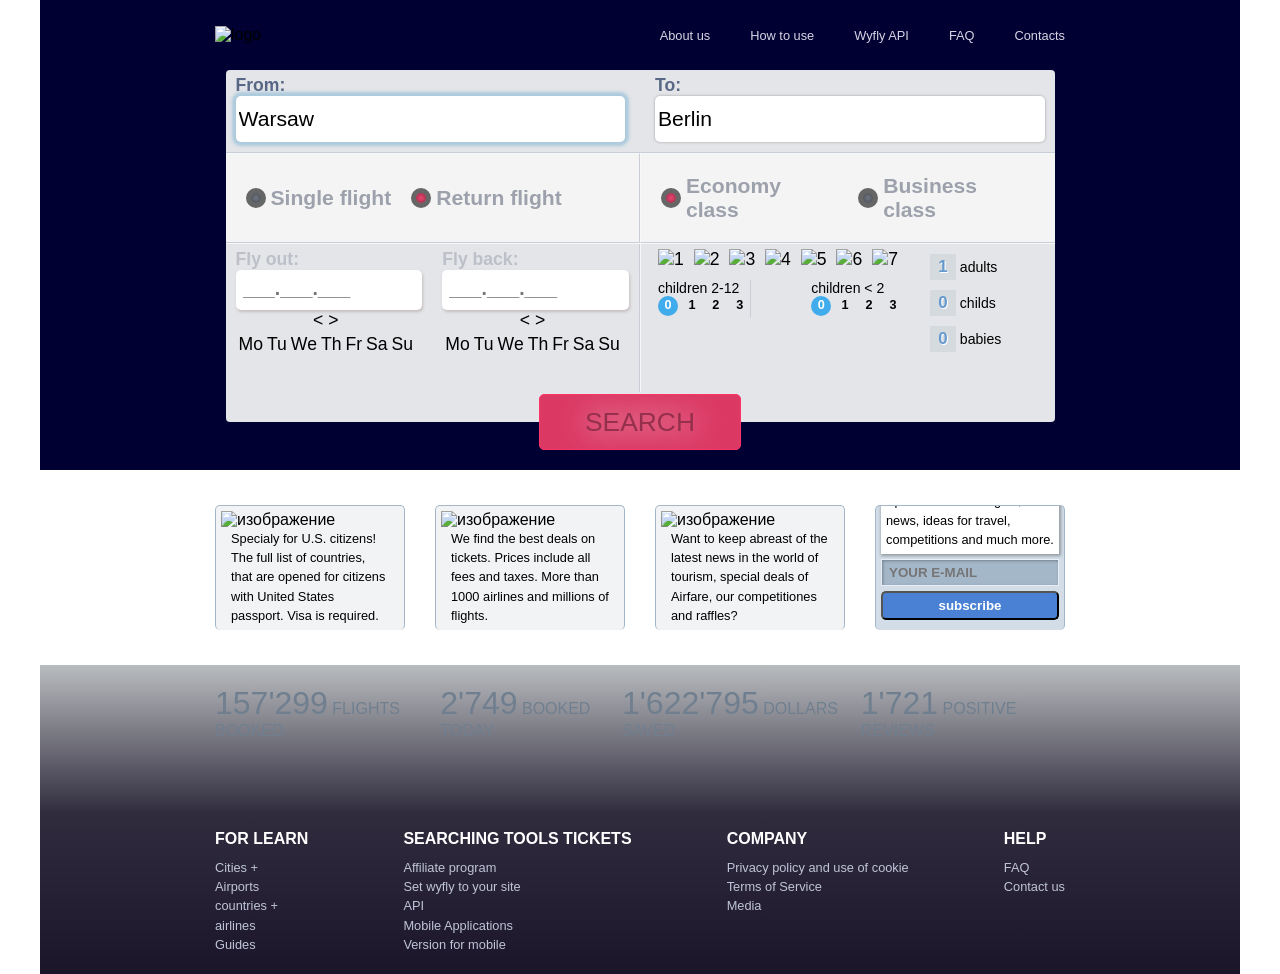
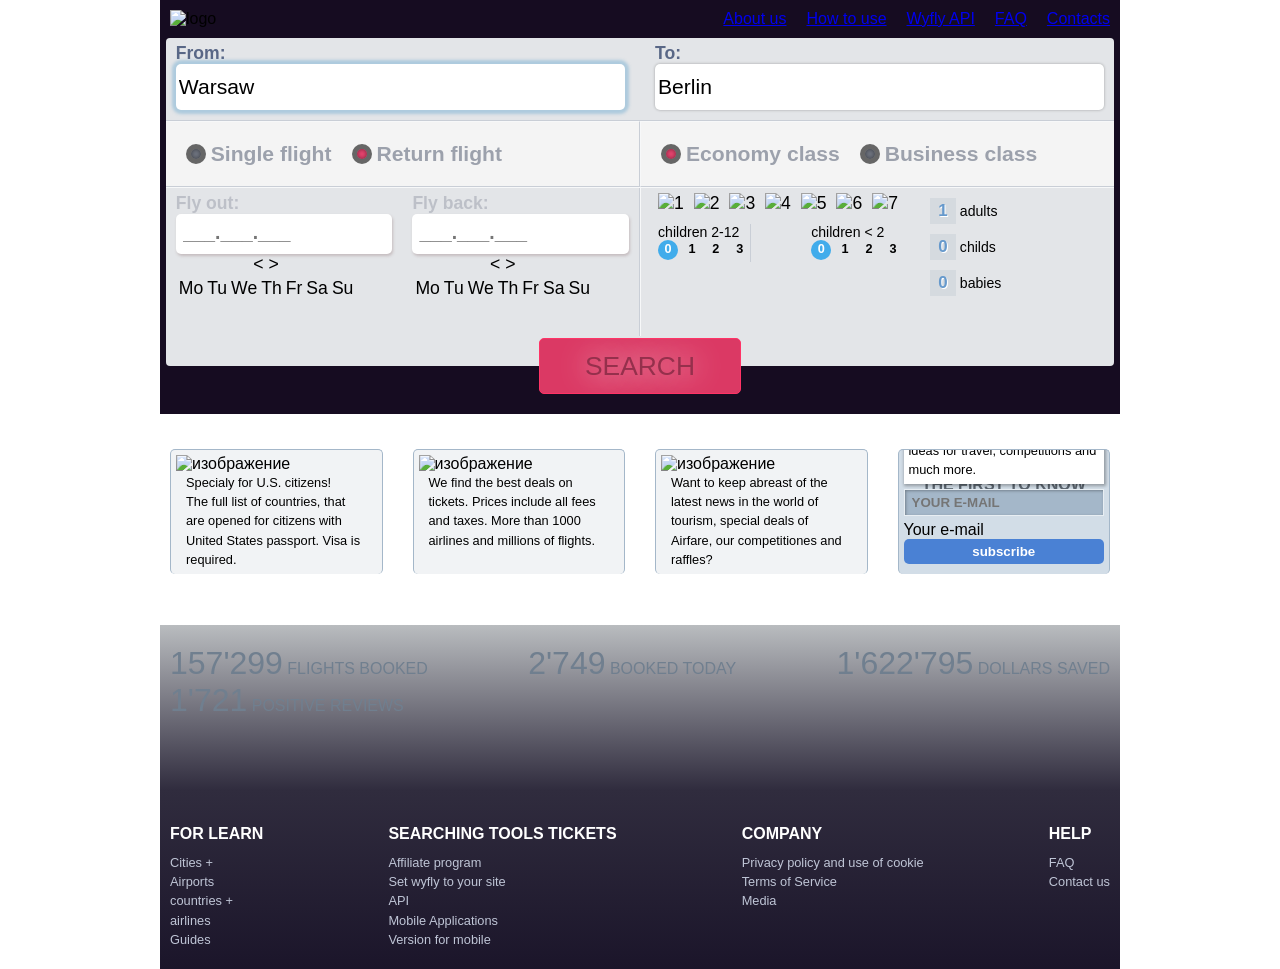

Обновляет wyfly

--- a/css/wyfly_styles.css
+++ b/css/wyfly_styles.css
@@ -1,41 +1,61 @@
-* {
+*, *::before, *::after {
 	box-sizing: border-box;
 }
 body {
 	font-family: "PT Sans", sans-serif;
-	margin: 0px;
-	padding: 0px;
+	margin: 0;
+	padding: 0;
+}
+.visually-hidden {
+  position: absolute;
+  width: 1px;
+  height: 1px;
+  margin: -1px;
+  border: 0;
+  padding: 0;
+  white-space: nowrap;
+  clip-path: inset(100%);
+  clip: rect(0 0 0 0);
+  overflow: hidden;
 }
 .wrapper {
-	max-width: 1200px;
+	max-width: 960px;
 	margin: 0 auto;
 }
 .top {
-	background-color: #003;
-	background-image: url(../img/backgr04.png);
-	background-repeat: no-repeat;
-	background-position: 0px 0px;
+	background-color: #160c21;
+	background-image: url(../img/backgr01.png), url(../img/backgr04.png);
+	background-repeat: repeat-x;
+	background-position: 0 100%, 0 50px;
 	padding-bottom: 20px;
 }
 .header {
 	display: flex;
 	justify-content: space-between;
 	align-items: center;
-	padding: 10px 175px;
+	padding: 10px;
 }
 .menu {
 	list-style-type: none;
+  padding: 0;
+  margin: 0;
 	display: flex;
-	justify-content: flex-start;
-	gap: 20px;	
+	gap: 20px;
 	flex-wrap: wrap;
 }
-.menu li a {
+.menu-link {
 	color: #d8d4e4;
-	text-decoration: none;	
+	text-decoration: none;
 	padding-left: 20px;
 	font-family: Montserrat, sans-serif;
 	font-size: .8em;
+}
+.menu-link:hover {
+  color: #fff;
+}
+.menu-link:active {
+  color: #fff;
+  opacity: 0.6;
 }
 .about {
 	background-image: url(../img/about.png);
@@ -64,16 +84,26 @@ body {
 }
 
 .information {
-	padding: 0;	
-	width: 70%;
-	margin: 0 auto;
-	background: url(../img/form_border1.png) no-repeat left top 10px, url(../img/form_border2.png) no-repeat right top 10px; 
-	font-family: "PT Sans Narrow", sans-serif;
+	padding: 0;
+  font-family: "PT Sans Narrow", sans-serif;
 	font-size: 1.1em;
+  display: flex;
 }
-#booking {
-	width: calc(100% - 11px);
-	margin: 0 auto;	
+.information::before {
+  content: "";
+  display: block;
+  width: 6px;
+  height: 195px;
+  margin-top: 10px;
+  background: url(../img/form_border1.png) no-repeat left top;
+}
+.information::after {
+  content: "";
+  display: block;
+  width: 6px;
+  height: 195px;
+  margin-top: 10px;
+  background: url(../img/form_border2.png) no-repeat right top;
 }
 .destination  {
 	background: #e3e5e8;
@@ -86,7 +116,7 @@ body {
 	border-top-right-radius: 4px;
 }
 .from, .to {
-	flex: 1 1 calc((100% / 2) - 30px);	
+	flex: 1 1 calc((100% / 2) - 30px);
 }
 .switch {
 	background-color: transparent;
@@ -125,7 +155,7 @@ body {
 	border: none;
 	box-shadow: 0 0 3px rgba(0, 0, 0, .3);
 }
-.destination select:focus {		
+.destination select:focus {
 	background-image: url(../img/select2.png);
 	box-shadow:  0 0 3px 4px rgba(121,178,211,.5);
 	outline: none;
@@ -157,8 +187,8 @@ select::-ms-expand {
 	display: flex;
 	align-items: center;
 }
-.flight input { 
-	display:none; 
+.flight input {
+	display:none;
 }
 .flight span {
     width: 20px;
@@ -190,17 +220,17 @@ select::-ms-expand {
 	border-top: #f7f8f9 1px solid;
 	border-bottom-left-radius: 4px;
 	border-bottom-right-radius: 4px;
-	background: #e3e5e8; 
+	background: #e3e5e8;
 	padding-bottom: 30px;
 }
 .dates {
 	width: 50%;
 	position: relative; /*для позиционирования календаря*/
 	display: flex;
-	justify-content: flex-start;	
+	justify-content: flex-start;
 	flex-wrap: wrap;
 	gap: 20px;
-	padding: 5px 10px 10px;	
+	padding: 5px 10px 10px;
 }
 .dateFrom, .dateBack {
 	flex: 0 1 calc((100% - 20px ) / 2);
@@ -282,7 +312,7 @@ select::-ms-expand {
 	height: 26px;
 	background-color: #d5dadf;
 	border: none;
-	color: #69c;	
+	color: #69c;
 	margin: 5px 0px;
 	font-family: "PT Sans Narrow", sans-serif;
 	font-weight: 700;
@@ -322,16 +352,14 @@ select::-ms-expand {
 	justify-content: space-between;
 	flex-wrap: wrap;
 	gap: 30px;
-	background-image: url(../img/backgr01.png);
-	background-repeat: repeat-x;
-	background-position: 0px 0px;
-	background-color: #FFF;
-	padding: 35px 175px;
+	background-color: #fff;
+	padding: 35px 10px;
 }
 .content figure {
 	padding: 5px;
 	flex: 1 1 calc((100% / 4) - (30px * 3));
 	background: #f1f3f5 url(../img/backgr02.png) no-repeat left bottom;
+  background-size: 100% 9px;
 	margin: 0;
 	overflow: hidden;
 	border-radius: 5px;
@@ -403,26 +431,24 @@ select::-ms-expand {
 	font-family: Play, sans-serif;
 	font-weight: 700;
 	cursor: pointer;
-}
-.subscribe label {
-	display: none;
+  border: none;
 }
 
 .footer {
-	background: url(../img/backgr06.png) repeat-x #b9bcbf; 
-	background: url(../img/backgr06.png) repeat-x, -moz-linear-gradient(top,  #b9bcbf 0%, #302c3e 48%, #1b152a 100%);
-	background: url(../img/backgr06.png) repeat-x, -webkit-linear-gradient(top,  #b9bcbf 0%,#302c3e 48%,#1b152a 100%); 
-	background: url(../img/backgr06.png) repeat-x, linear-gradient(to bottom,  #b9bcbf 0%,#302c3e 48%,#1b152a 100%);
+  background-image: url(../img/backgr06.png), -moz-linear-gradient(top,  #b9bcbf 0%, #302c3e 48%, #1b152a 100%);
+  background-image: url(../img/backgr06.png), -webkit-linear-gradient(top,  #b9bcbf 0%,#302c3e 48%,#1b152a 100%);
+  background-image: url(../img/backgr06.png), linear-gradient(to bottom,  #b9bcbf 0%,#302c3e 48%,#1b152a 100%);
+  background-repeat: repeat-x;
 	background-size: contain;
 }
 .digits {
 	color: rgb(112,127,143);
 	text-transform: uppercase;
-	padding: 20px 175px;
+	padding: 20px 10px;
 	list-style-type: none;
 	font-family: "PT Sans Narrow", sans-serif;
-	margin: 0px;
 	display: flex;
+  flex-wrap: wrap;
 	justify-content: space-between;
 }
 .datas {
@@ -432,12 +458,12 @@ select::-ms-expand {
 	display: flex;
 	flex-wrap: wrap;
 	justify-content: space-between;
-	padding: 70px 175px 20px;
+	padding: 70px 10px 20px;
 }
 .info ul {
-	margin: 0px;
-	padding: 0px;
-	list-style-type: none;	
+	margin: 0;
+	padding: 0;
+	list-style-type: none;
 }
 .info li a {
 	font-size: 0.8em;
@@ -457,6 +483,7 @@ select::-ms-expand {
 	font-family: "PT Sans Narrow", sans-serif;
 	font-size: 1em;
 }
+
 @media(max-width: 960px) {
 	.dates {
 		display: block;
@@ -506,12 +533,12 @@ select::-ms-expand {
 	.top {
 		padding-right: 10px;
 		padding-left: 10px;
-	} 
+	}
 	.header {
 		padding: 10px;
 	}
 	.information {
-		width: 100%;		
+		width: 100%;
 	}
 	.content {
 		padding: 35px;
@@ -544,6 +571,7 @@ select::-ms-expand {
 	.content {
 		padding-left: 20px;
 		padding-right: 20px;
+    justify-content: center;
 	}
 	.content figure, .email {
 		min-width: 200px;
